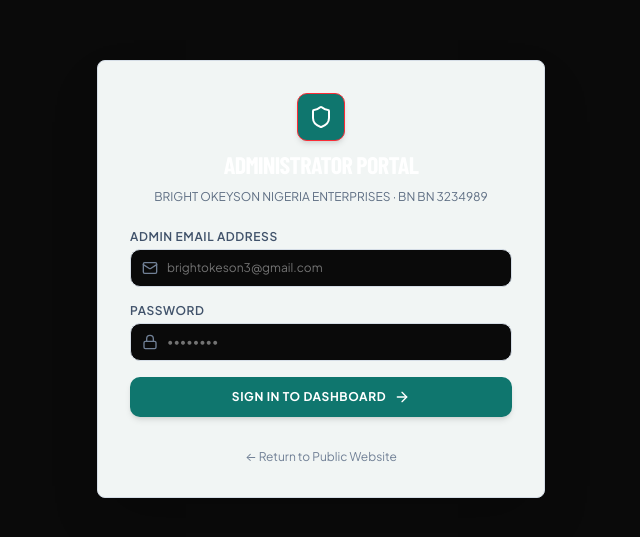
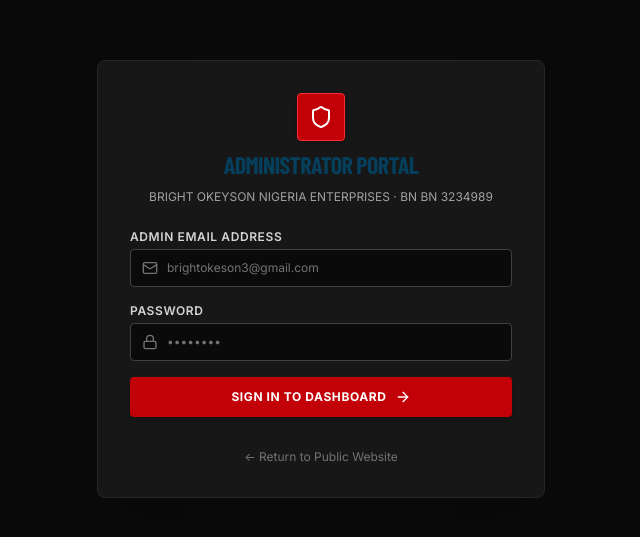
Before and after one commit to HBlens999/bright-okeyson-nigeria-enterprises, a React (Vite) app: page /admin/login in a window 1280 px wide. Shown: the part 121-658 px from the top of the page, without its empty margins (319-959 px from the left). Built offline with nearby package versions, Linux system fonts and the light colour scheme; no server answers; a web font is replaced by a local one.

Commit message:
Update storefront brand palette and typography

```diff
--- a/src/index.css
+++ b/src/index.css
@@ -1,75 +1,325 @@
-@import url('https://fonts.googleapis.com/css2?family=Manrope:wght@400;500;600;700;800&family=Plus+Jakarta+Sans:wght@400;500;600;700&display=swap');
+@import url('https://fonts.googleapis.com/css2?family=Inter:wght@400;500;600;700;800&family=Montserrat:wght@500;600;700;800&display=swap');
 @import "tailwindcss";
+
+@theme {
+  --font-sans: "Inter", system-ui, -apple-system, sans-serif;
+  --font-heading: "Montserrat", "Inter", system-ui, sans-serif;
+
+  --color-brand-sky: #9FE7F5;
+  --color-brand-teal: #429EBD;
+  --color-brand-navy: #053F5C;
+  --color-brand-gold: #F7AD19;
+}
 
 @layer base {
   :root {
-    --color-primary: #0F766E;
-    --color-primary-hover: #0B5F59;
-    --color-secondary: #172033;
-    --color-accent: #D4A72C;
-    --color-bg: #FAFAF7;
-    --color-text: #1F2937;
+    --color-primary: #429EBD;
+    --color-primary-hover: #053F5C;
+    --color-secondary: #053F5C;
+    --color-accent: #F7AD19;
+    --color-bg: #FFFFFF;
+    --color-text: #053F5C;
+    --color-sky: #9FE7F5;
+    --color-teal: #429EBD;
+    --color-navy: #053F5C;
+    --color-gold: #F7AD19;
     --app-radius: 0.625rem;
   }
+
   body {
-    font-family: 'Plus Jakarta Sans', system-ui, -apple-system, sans-serif;
-    background: var(--color-bg);
-    color: var(--color-text);
+    margin: 0;
+    font-family: "Inter", system-ui, -apple-system, sans-serif;
+    background: #FFFFFF;
+    color: #053F5C;
   }
-  h1,h2,h3,h4,h5,h6 { font-family: 'Manrope', 'Plus Jakarta Sans', sans-serif; letter-spacing: -0.035em; font-weight: 800; }
 
-  /* Connect existing Tailwind utilities to the admin-controlled theme. */
-  .bg-red-700 { background-color: var(--color-primary) !important; }
-  .bg-red-600 { background-color: var(--color-primary) !important; }
-  .hover\:bg-red-500:hover,
-  .hover\:bg-red-600:hover,
-  .hover\:bg-red-700:hover { background-color: var(--color-primary-hover) !important; }
+  h1, h2, h3, h4, h5, h6 {
+    font-family: "Montserrat", "Inter", system-ui, sans-serif;
+    letter-spacing: -0.025em;
+    font-weight: 800;
+    color: #053F5C;
+  }
 
-  .text-red-600,.text-red-500,.text-red-400 { color: var(--color-primary) !important; }
-  .text-red-300 { color: color-mix(in srgb, var(--color-primary) 65%, white) !important; }
+  p {
+    line-height: 1.7;
+  }
 
-  .hover\:text-red-300:hover,
-  .hover\:text-red-400:hover,
-  .hover\:text-red-500:hover { color: var(--color-primary-hover) !important; }
+  ::selection {
+    background: #F7AD19;
+    color: #053F5C;
+  }
 
-  .border-red-600,.border-red-700,.border-red-800 { border-color: var(--color-primary) !important; }
-  .hover\:border-red-500:hover,
-  .hover\:border-red-600:hover,
-  .hover\:border-red-700:hover,
-  .hover\:border-red-800:hover { border-color: var(--color-primary-hover) !important; }
-  .bg-red-950 { background-color: color-mix(in srgb, var(--color-primary) 8%, white) !important; }
-    .bg-neutral-900 { background-color: #F1F5F4 !important; }
-  .bg-neutral-800 { background-color: #E8EFEE !important; }
-      .text-neutral-100 { color: #1A2940 !important; }
-  .text-neutral-200 { color: #25364D !important; }
-  .text-neutral-300 { color: #40526A !important; }
-  .text-neutral-400 { color: #5E6E83 !important; }
-  .text-neutral-500 { color: #718096 !important; }
-  .border-neutral-700, .border-neutral-800 { border-color: #D5DDE6 !important; }
-  .ring-red-600 { --tw-ring-color: var(--color-primary) !important; }
-  .rounded { border-radius: var(--app-radius) !important; }
+  a, button {
+    transition:
+      color .2s ease,
+      background-color .2s ease,
+      border-color .2s ease,
+      box-shadow .2s ease,
+      transform .2s ease;
+  }
+
+  button:hover:not(:disabled) {
+    transform: translateY(-1px);
+  }
 }
 
-@keyframes pulseSubtle { 0%,100%{transform:scale(1)} 50%{transform:scale(1.05)} }
-@keyframes fadeIn { from{opacity:0} to{opacity:1} }
-@keyframes scaleIn { from{opacity:0;transform:scale(.95)} to{opacity:1;transform:scale(1)} }
+/* Public storefront visual system.
+   Scoped so the admin dashboard keeps its own CMS styling. */
+.public-site {
+  background: #FFFFFF !important;
+  color: #053F5C !important;
+}
+
+.public-site .bg-neutral-950 {
+  background-color: #053F5C !important;
+}
+
+.public-site .bg-neutral-900 {
+  background-color: #F8FCFD !important;
+}
+
+.public-site .bg-neutral-800 {
+  background-color: #EAF8FC !important;
+}
+
+.public-site .hover\:bg-neutral-950:hover {
+  background-color: #053F5C !important;
+}
+
+.public-site .hover\:bg-neutral-900:hover,
+.public-site .hover\:bg-neutral-800:hover {
+  background-color: #429EBD !important;
+}
+
+.public-site .text-neutral-100,
+.public-site .text-neutral-200,
+.public-site .text-neutral-300 {
+  color: #053F5C !important;
+}
+
+.public-site .text-neutral-400,
+.public-site .text-neutral-500 {
+  color: #315D70 !important;
+}
+
+.public-site .border-neutral-700,
+.public-site .border-neutral-800 {
+  border-color: #D9EEF3 !important;
+}
+
+.public-site .border-neutral-900 {
+  border-color: #EAF8FC !important;
+}
+
+/* Legacy red utilities -> brand teal/gold. */
+.public-site .bg-red-700,
+.public-site .bg-red-600,
+.public-site .bg-red-500 {
+  background-color: #F7AD19 !important;
+  color: #053F5C !important;
+}
+
+.public-site .hover\:bg-red-500:hover,
+.public-site .hover\:bg-red-600:hover,
+.public-site .hover\:bg-red-700:hover {
+  background-color: #053F5C !important;
+  color: #FFFFFF !important;
+}
+
+.public-site .text-red-600,
+.public-site .text-red-500,
+.public-site .text-red-400,
+.public-site .text-red-300 {
+  color: #429EBD !important;
+}
+
+.public-site .hover\:text-red-300:hover,
+.public-site .hover\:text-red-400:hover,
+.public-site .hover\:text-red-500:hover {
+  color: #053F5C !important;
+}
+
+.public-site .border-red-600,
+.public-site .border-red-700,
+.public-site .border-red-800 {
+  border-color: #429EBD !important;
+}
+
+.public-site .hover\:border-red-500:hover,
+.public-site .hover\:border-red-600:hover,
+.public-site .hover\:border-red-700:hover,
+.public-site .hover\:border-red-800:hover {
+  border-color: #F7AD19 !important;
+}
+
+.public-site .bg-red-950 {
+  background-color: #EAF8FC !important;
+}
+
+/* Legacy green WhatsApp/CTA utilities -> approved gold CTA. */
+.public-site .bg-green-700,
+.public-site .bg-green-600,
+.public-site .bg-green-500 {
+  background-color: #F7AD19 !important;
+  color: #053F5C !important;
+}
+
+.public-site .hover\:bg-green-600:hover,
+.public-site .hover\:bg-green-700:hover {
+  background-color: #053F5C !important;
+  color: #FFFFFF !important;
+}
+
+.public-site .hover\:border-green-600:hover {
+  border-color: #F7AD19 !important;
+}
+
+/* Soft brand surfaces. */
+.public-site .brand-card {
+  background: #FFFFFF;
+  border: 1px solid #D9EEF3;
+  border-radius: var(--app-radius);
+  box-shadow: 0 8px 25px rgba(5, 63, 92, 0.06);
+  transition: transform .18s ease, box-shadow .18s ease, border-color .18s ease;
+}
+
+.public-site .brand-card:hover {
+  transform: translateY(-4px);
+  border-color: #429EBD;
+  box-shadow: 0 14px 35px rgba(5, 63, 92, 0.12);
+}
+
+.public-site .btn-primary {
+  background: #F7AD19;
+  color: #053F5C;
+  font-weight: 800;
+  border: 2px solid #F7AD19;
+}
+
+.public-site .btn-primary:hover {
+  background: #053F5C;
+  color: #FFFFFF;
+  border-color: #053F5C;
+}
+
+/* Hero: image is completely clean. No scrims, gradients, opacity or filters. */
+.public-site .hero-slider {
+  background: #FFFFFF;
+  color: #053F5C;
+}
+
+.public-site .hero-slider .hero-slide-image {
+  position: absolute;
+  inset: 0;
+  width: 100%;
+  height: 100%;
+  object-fit: cover;
+  object-position: center;
+  opacity: 1 !important;
+  filter: none !important;
+  transform: none;
+  mix-blend-mode: normal;
+}
+
+.public-site .hero-slider .hero-slide-layer {
+  position: absolute;
+  inset: 0;
+  opacity: 1 !important;
+  filter: none !important;
+  transition: none !important;
+}
+
+.public-site .hero-slider .hero-slide-content {
+  text-shadow: 0 2px 14px rgba(255, 255, 255, 0.45);
+}
+
+.public-site .hero-slider .hero-slide-title {
+  color: #053F5C !important;
+  text-shadow: 0 2px 12px rgba(255, 255, 255, 0.65);
+}
+
+.public-site .hero-slider .hero-slide-subtitle {
+  color: #053F5C !important;
+  text-shadow: 0 1px 8px rgba(255, 255, 255, 0.7);
+}
+
+.public-site .hero-slider .hero-badge {
+  background: #9FE7F5 !important;
+  color: #053F5C !important;
+  border: 1px solid #429EBD;
+}
+
+.public-site .hero-slider .hero-primary-cta {
+  background: #F7AD19 !important;
+  color: #053F5C !important;
+  border: 2px solid #F7AD19;
+}
+
+.public-site .hero-slider .hero-primary-cta:hover {
+  background: #053F5C !important;
+  color: #FFFFFF !important;
+  border-color: #053F5C;
+}
+
+.public-site .hero-slider .hero-secondary-cta {
+  background: #FFFFFF !important;
+  color: #053F5C !important;
+  border: 2px solid #053F5C !important;
+}
+
+.public-site .hero-slider .hero-secondary-cta:hover {
+  background: #9FE7F5 !important;
+  border-color: #429EBD !important;
+}
+
+.public-site .hero-slider .hero-control {
+  background: rgba(255, 255, 255, 0.92) !important;
+  color: #053F5C !important;
+  border: 1px solid #D9EEF3 !important;
+}
+
+.public-site .hero-slider .hero-dot {
+  background: #9FE7F5 !important;
+}
+
+.public-site .hero-slider .hero-dot.active {
+  background: #F7AD19 !important;
+}
+
+/* Do not animate hero opacity. */
+.public-site .hero-slider [class*="transition-opacity"],
+.public-site .hero-slider [class*="duration-1000"],
+.public-site .hero-slider [class*="opacity-0"] {
+  transition: none !important;
+}
+
+@keyframes pulseSubtle {
+  0%, 100% { transform: scale(1); }
+  50% { transform: scale(1.05); }
+}
+
+@keyframes scaleIn {
+  from { opacity: 0; transform: scale(.95); }
+  to { opacity: 1; transform: scale(1); }
+}
 
 @media (prefers-reduced-motion: no-preference) {
-  .animate-bounce-subtle { animation: pulseSubtle 3s infinite ease-in-out; }
-  .animate-fade-in { animation: fadeIn .25s ease-out forwards; }
-  .animate-scale-in { animation: scaleIn .25s cubic-bezier(.16,1.3,1,1) forwards; }
+  .animate-bounce-subtle {
+    animation: pulseSubtle 3s infinite ease-in-out;
+  }
+
+  .animate-scale-in {
+    animation: scaleIn .25s cubic-bezier(.16, 1.3, 1, 1) forwards;
+  }
 }
 
-@layer base {
-  ::selection { background: var(--color-primary); color: #fff; }
-  a, button { transition: color .2s ease, background-color .2s ease, border-color .2s ease, box-shadow .2s ease, transform .2s ease; }
-  button:hover:not(:disabled) { transform: translateY(-1px); }
+@media (prefers-reduced-motion: reduce) {
+  .public-site *,
+  .public-site *::before,
+  .public-site *::after {
+    scroll-behavior: auto !important;
+    animation-duration: 0.01ms !important;
+    animation-iteration-count: 1 !important;
+    transition-duration: 0.01ms !important;
+  }
 }
-
-/* Light storefront + protected hero contrast */
-.hero-slider { background: #111827; color: #fff; }
-.hero-slider .bg-neutral-950 { background-color: #111827 !important; }
-.hero-slider .text-white { color: #fff !important; }
-.hero-slider .text-neutral-300 { color: #E5E7EB !important; }
-.hero-slider .bg-neutral-900\/90 { background-color: rgba(17,24,39,.90) !important; }
-.hero-slider .border-neutral-700 { border-color: rgba(255,255,255,.25) !important; }
```
